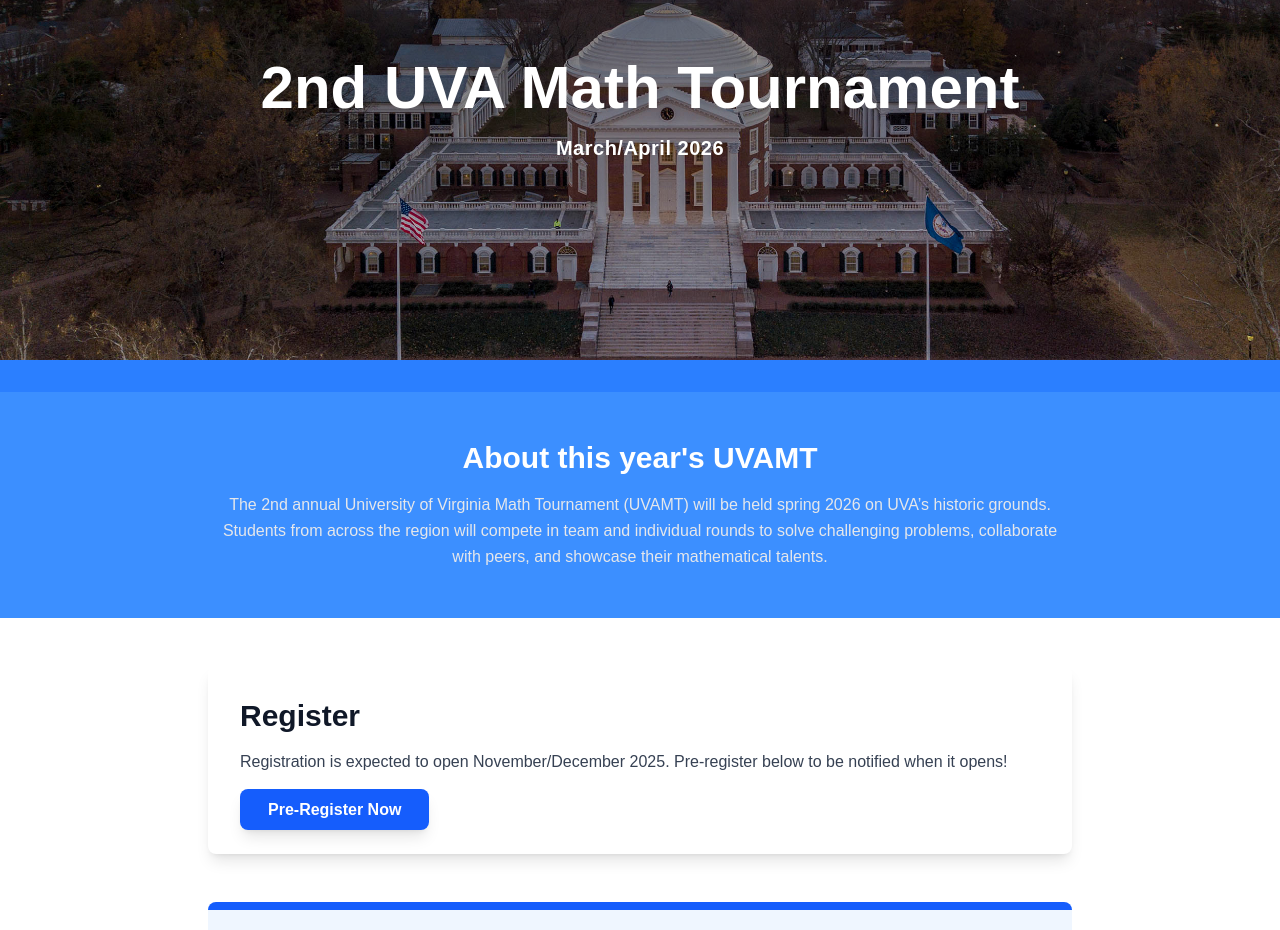
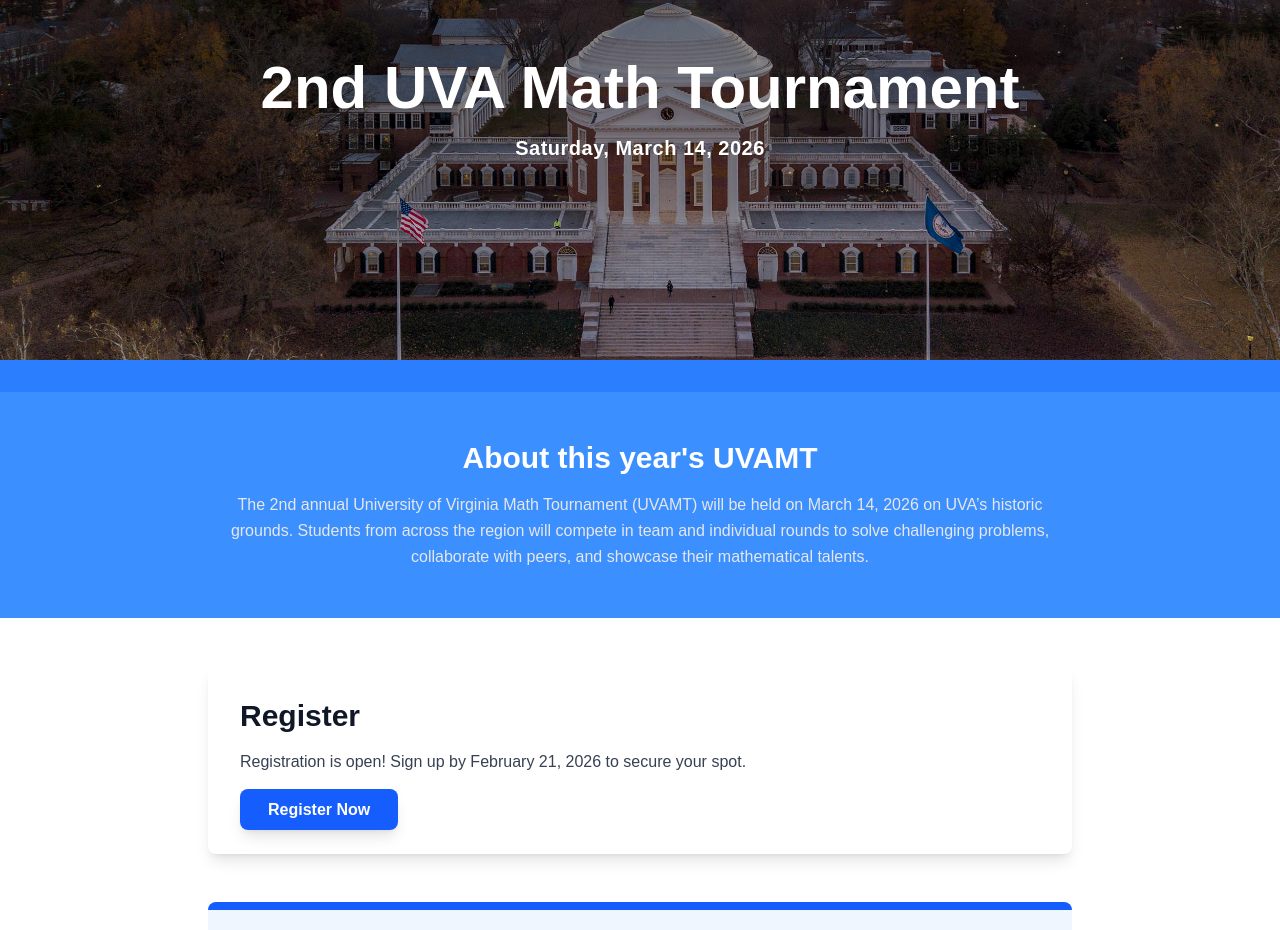
Before and after one commit to mkornilov07/uvamt-website, a Next.js app in the folder uvamt-website/: page /tournament in a window 1280 px wide. Shown: the part 140-1070 px from the top of the page. Built offline with nearby package versions, Linux system fonts and the light colour scheme.

Commit message:
Opened registration

```diff
--- a/uvamt-website/app/faq/page.tsx
+++ b/uvamt-website/app/faq/page.tsx
@@ -7,11 +7,11 @@
 const faqList = [
     {
         q: "When and where will the contest be hosted?",
-        a: "The contest will be hosted in person at the University of Virginia during March–April 2026 on UVA’s historic grounds.",
+        a: "The contest will be hosted in person at the University of Virginia on March 14, 2026 on UVA’s historic grounds.",
     },
     {
         q: "Who is eligible?",
-        a: "All high school students (grades 9–12), public or private, are welcome to register.",
+        a: "All high school students (grades 9–12), public or private, are welcome to register. UVAMT problems are designed for a high school competition audience, but students in grades 7-8 with exceptional math ability may also register.",
     },
     {
         q: "How many people per team?",
@@ -27,7 +27,7 @@
     },
     {
         q: "When is the registration deadline?",
-        a: "We expect registration to close approximately one week before the competition. Late registration may be accepted if space remains.",
+        a: "Registration closes February 21, 2026. Late registration may be accepted if space remains.",
     },
 ];
 
--- a/uvamt-website/app/page.tsx
+++ b/uvamt-website/app/page.tsx
@@ -313,7 +313,7 @@
                         transition={{ delay: 0.3, duration: 0.6 }}
                         viewport={{ once: true }}
                     >
-                        Pre-registration is now open! Sign up below to receive direct email updates when full registration begins.
+                        Registration is now open! Sign up by February 21, 2026.
                     </motion.p>
                     <motion.div
                         className="text-center"
@@ -324,12 +324,12 @@
                     >
 
                       <a
-                          href="https://forms.gle/xYgRcLdA2SeWVbFy5"
+                          href="https://forms.gle/9zDSLsvp2Hu9XgFWA"
                           target="_blank"
                           rel="noopener noreferrer"
                           className="inline-block px-10 py-3 bg-blue-600 text-white font-semibold rounded-lg shadow-lg hover:bg-blue-700 transform hover:-translate-y-1 transition"
                       >
-                          Pre-Register Now
+                          Register Now
                       </a>
                     </motion.div>
                 </motion.div>
--- a/uvamt-website/app/tournament/page.tsx
+++ b/uvamt-website/app/tournament/page.tsx
@@ -31,7 +31,7 @@
                         transition={{duration: 1, ease: "easeInOut", delay: 0.2}}
                         viewport={{once: true}}
                     >
-                        March/April 2026
+                        Saturday, March 14, 2026
                     </motion.p>
                 </div>
             </div>
@@ -75,7 +75,8 @@
                         transition={{ duration: 0.6 }}
                     >
                         The 2nd annual University of Virginia Math Tournament (UVAMT) will be
-                        held spring 2026 on UVA’s historic grounds. Students from across the
+                        held on March 14, 2026 on UVA’s historic grounds.
+                        Students from across the
                         region will compete in team and individual rounds to solve challenging
                         problems, collaborate with peers, and showcase their mathematical
                         talents.
@@ -98,15 +99,15 @@
                             Register
                         </h2>
                         <p className="text-gray-700 mb-6">
-                            Registration is expected to open November/December 2025. Pre-register below to be notified when it opens!
+                            Registration is open! Sign up by February 21, 2026 to secure your spot.
                         </p>
                         <a
-                            href="https://forms.gle/xYgRcLdA2SeWVbFy5"
+                            href="https://forms.gle/9zDSLsvp2Hu9XgFWA"
                             target="_blank"
                             rel="noopener noreferrer"
                             className="px-7 py-3 bg-blue-600 text-white font-semibold rounded-lg shadow-lg hover:bg-blue-700 transform hover:-translate-y-1 transition"
                         >
-                            Pre-Register Now
+                            Register Now
                         </a>
                     </div>
                 </motion.section>
```
Also changed, not shown: uvamt-website/app/register/page.tsx (+153 -2 lines), uvamt-website/app/layout.tsx (line endings or trailing spaces).
